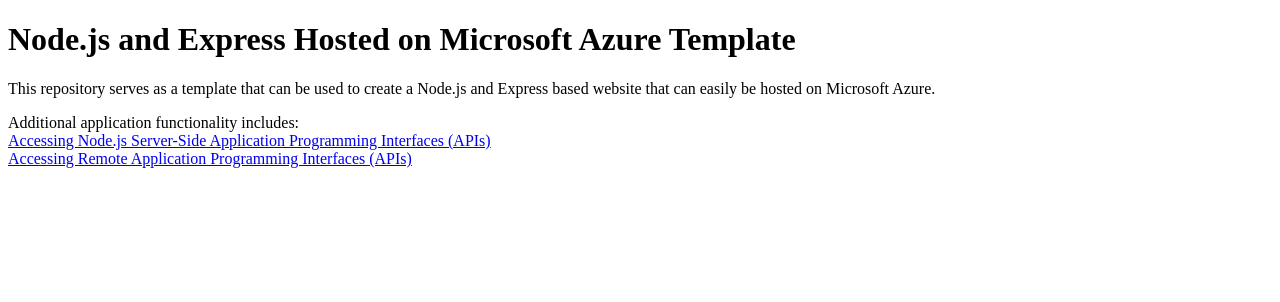
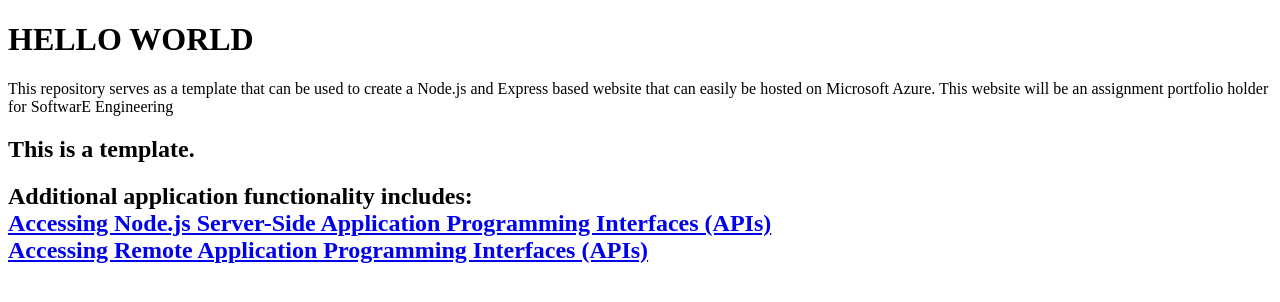
Before and after one commit to AnthonyMastores/software-engineering-am, a website: page Sprint-2/web-portfolio-am/static/index.html in a window 1280 px wide. Drawn offline with Linux system fonts and the light colour scheme.

Commit message:
started portfolio

```diff
--- a/Sprint-2/web-portfolio-am/static/index.html
+++ b/Sprint-2/web-portfolio-am/static/index.html
@@ -4,10 +4,10 @@
 <title>Node on Azure</title>
 </head>
 <body>
-<h1>Node.js and Express Hosted on Microsoft Azure Template</h1>
+<h1>HELLO WORLD</h1>
 <p>This repository serves as a template that can be used to create a Node.js and Express based website that can easily
-be hosted on Microsoft Azure.</p>
-
+be hosted on Microsoft Azure. This website will be an assignment portfolio holder for SoftwarE Engineering</p>
+<h2> This is a template.<h2>
 Additional application functionality includes:<br />
 <a href="fetching-from-server.html">Accessing Node.js Server-Side Application Programming Interfaces (APIs)</a><br />
 <a href="fetching-remote-dog-breeds.html">Accessing Remote Application Programming Interfaces (APIs)</a>
```
Also changed, not shown: Sprint-2/web-portfolio-am/static/index.css (added).
